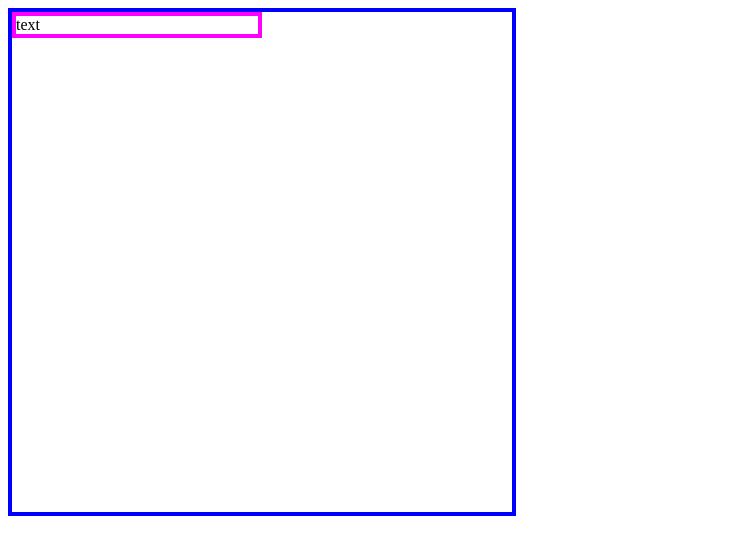
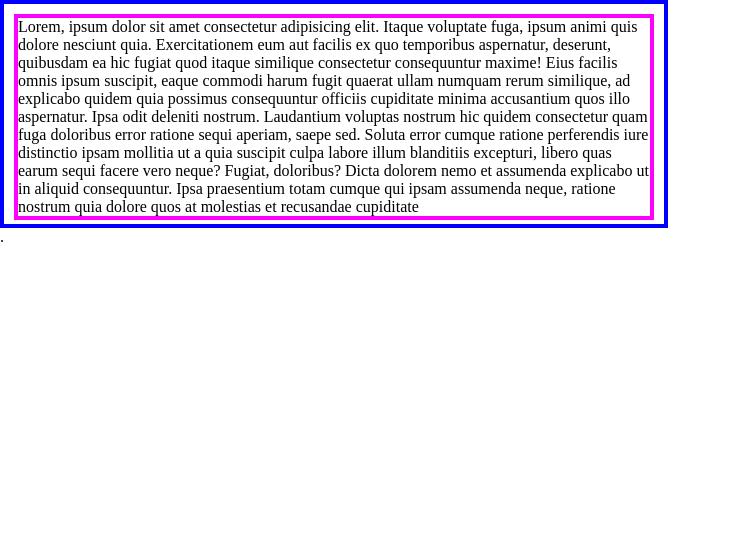
Before and after one commit to llianand94/fm_css_ls, a plain HTML site: page index.html in a window 1280 px wide. Shown: the whole page, without its empty margins (0-731 px from the left). Drawn offline with Linux system fonts and the light colour scheme.

Commit message:
Expamle overflow and vw, vmax vmin

```diff
--- a/assets/css/style.css
+++ b/assets/css/style.css
@@ -1,14 +1,19 @@
-.wrapper{
-
-  width: 500px;
-  /* height: 500px; */
-  min-height: 500px;
-  border:4px solid blue ;
+body {
+  margin: 0px;
 }
-.inner{
+.wrapper {
+  width: 50vw;
+  min-height: 100px;
+  height: 200px;
+  max-height: 400px;
+  border: 4px solid blue;
+  padding: 10px;
+  overflow-y: scroll;
+}
+.inner {
   box-sizing: border-box;
-  width: 50%;
-  height: 50%;
-  border:inherit;
+  /* width: 800px; */
+  /* height: 50%; */
+  border: inherit;
   border-color: magenta;
 }
--- a/index.html
+++ b/index.html
@@ -8,7 +8,8 @@
   </head>
   <body>
     <div class="wrapper">
-      <div class="inner">text</div>
+      <div class="inner"><text>Lorem, ipsum dolor sit amet consectetur adipisicing elit. Itaque voluptate fuga, ipsum animi quis dolore nesciunt quia. Exercitationem eum aut facilis ex quo temporibus aspernatur, deserunt, quibusdam ea hic fugiat quod itaque similique consectetur consequuntur maxime! Eius facilis omnis ipsum suscipit, eaque commodi harum fugit quaerat ullam numquam rerum similique, ad explicabo quidem quia possimus consequuntur officiis cupiditate minima accusantium quos illo aspernatur. Ipsa odit deleniti nostrum. Laudantium voluptas nostrum hic quidem consectetur quam fuga doloribus error ratione sequi aperiam, saepe sed. Soluta error cumque ratione perferendis iure distinctio ipsam mollitia ut a quia suscipit culpa labore illum blanditiis excepturi, libero quas earum sequi facere vero neque? Fugiat, doloribus? Dicta dolorem nemo et assumenda explicabo ut in aliquid consequuntur. Ipsa praesentium totam cumque qui ipsam assumenda neque, ratione nostrum quia dolore quos at molestias et recusandae cupiditate  </text></div>
     </div>
+    .
   </body>
 </html>
```
